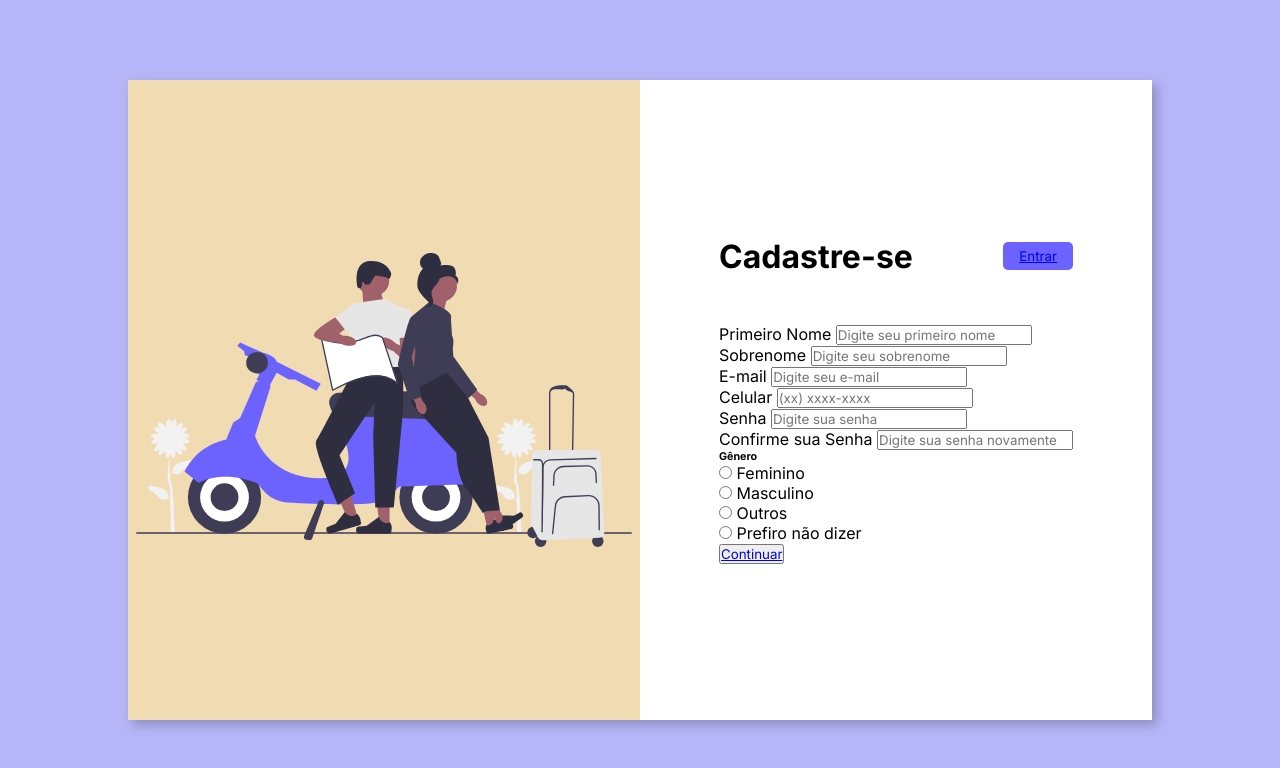
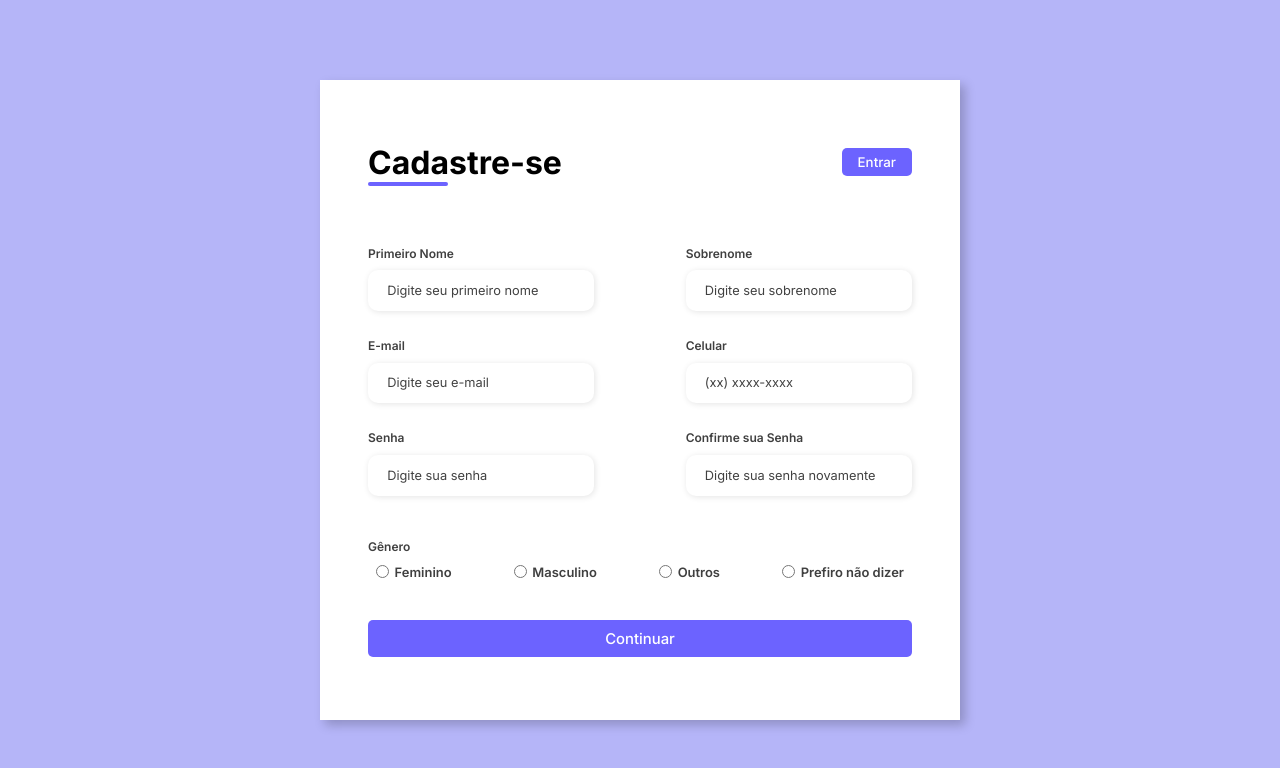
Before and after one commit to joaoviitorgomess/projeto--Registration-Form, a plain HTML site: page index.html in a window 1280 px wide. Drawn offline with Linux system fonts and the light colour scheme.

Commit message:
finalizing styles

```diff
--- a/CSS/style.css
+++ b/CSS/style.css
@@ -64,3 +64,147 @@ background: #0c0ce94d;
     border-radius: 5px;
     cursor: pointer;
 }
+
+.login-button button:hover {
+    background-color: #6b63fff1;
+}
+
+.login-button button a {
+    text-decoration: none;
+    font-weight: 500;
+    color: #fff;
+}
+
+.form-header h1::after {
+    content: '';
+    display: block;
+    width: 5rem;
+    height: 0.3rem;
+    background-color: #6c63ff;
+    margin: 0 auto;
+    position: absolute;
+    border-radius: 10px;
+}
+
+.input-group {
+    display: flex;
+    flex-wrap: wrap;
+    justify-content: space-between;
+    padding: 1rem 0;
+}
+
+.input-box {
+    display: flex;
+    flex-direction: column;
+    margin-bottom: 1.1rem;
+}
+
+.input-box input {
+    margin: 0.6rem 0;
+    padding: 0.8rem 1.2rem;
+    border: none;
+    border-radius: 10px;
+    box-shadow: 1px 1px 6px #0000001c;
+    font-size: 0.8rem;
+}
+
+.input-box input:hover {
+    background-color: #eeeeee75;
+}
+
+.input-box input:focus-visible {
+    outline: 1px solid #6c63ff;
+}
+
+.input-box label,
+.gender-title h6 {
+    font-size: 0.75rem;
+    font-weight: 600;
+    color: #000000c0;
+}
+
+.input-box input::placeholder {
+    color: #000000be;
+}
+
+.gender-group {
+    display: flex;
+    justify-content: space-between;
+    margin-top: 0.62rem;
+    padding: 0 .5rem;
+}
+
+.gender-input {
+    display: flex;
+    align-items: center;
+}
+
+.gender-input input {
+    margin-right: 0.35rem;
+}
+
+.gender-input label {
+    font-size: 0.81rem;
+    font-weight: 600;
+    color: #000000c0;
+}
+
+.continue-button button {
+    width: 100%;
+    margin-top: 2.5rem;
+    border: none;
+    background-color: #6c63ff;
+    padding: 0.62rem;
+    border-radius: 5px;
+    cursor: pointer;
+}
+
+.continue-button button:hover {
+    background-color: #6b63fff1;
+}
+
+.continue-button button a {
+    text-decoration: none;
+    font-size: 0.93rem;
+    font-weight: 500;
+    color: #fff;
+}
+
+@media screen and (max-width: 1330px) {
+    .form-image {
+        display: none;
+    }
+    .container {
+        width: 50%;
+    }
+    .form {
+        width: 100%;
+    }
+}
+
+@media screen and (max-width: 1064px) {
+    .container {
+        width: 90%;
+        height: auto;
+    }
+    .input-group {
+        flex-direction: column;
+        z-index: 5;
+        padding-right: 5rem;
+        max-height: 10rem;
+        overflow-y: scroll;
+        flex-wrap: nowrap;
+    }
+    .gender-inputs {
+        margin-top: 2rem;
+    }
+    .gender-group {
+        flex-direction: column;
+    }
+    .gender-title h6 {
+        margin: 0;
+    }
+    .gender-input {
+        margin-top: 0.5rem;
+    }
+}
```
